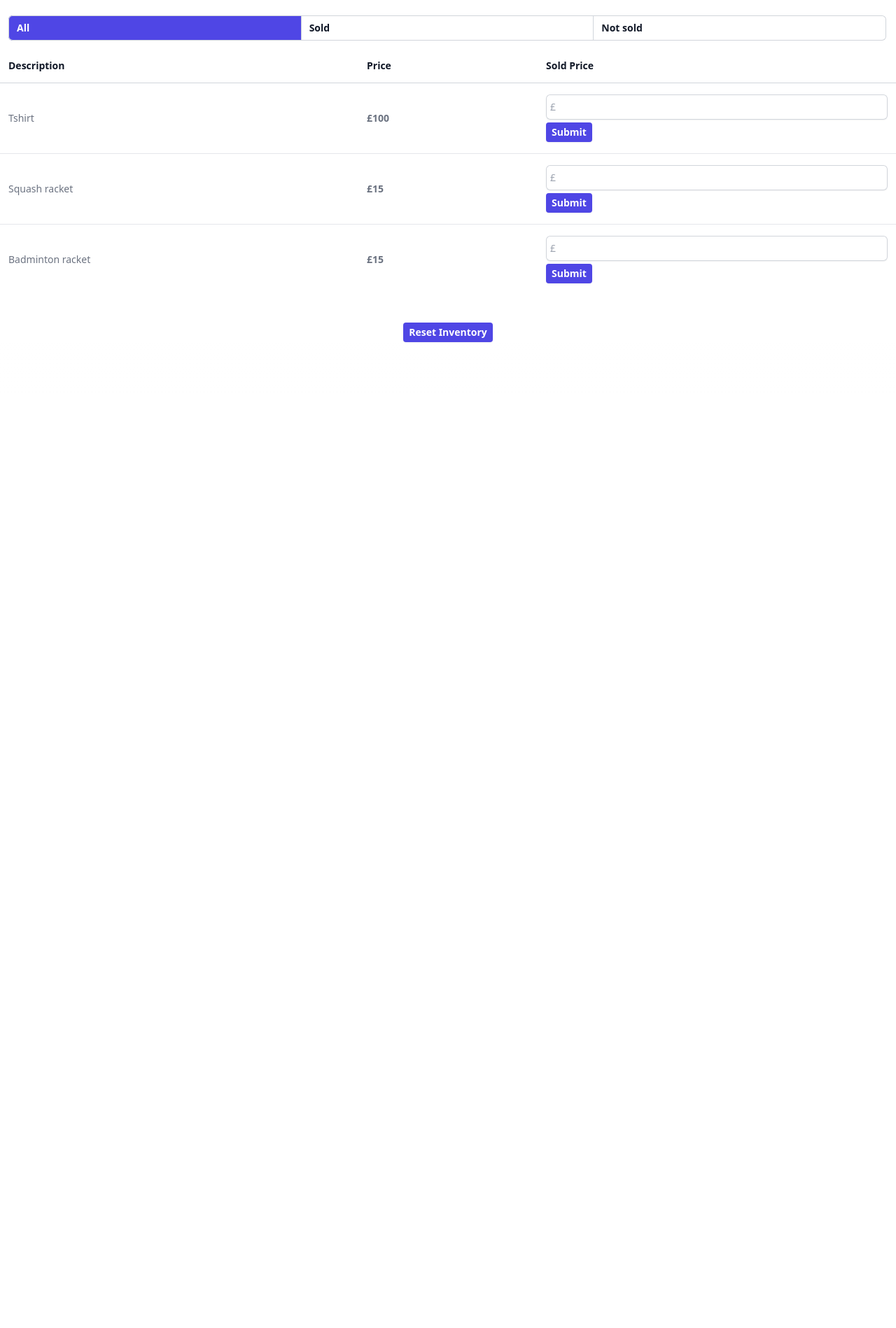
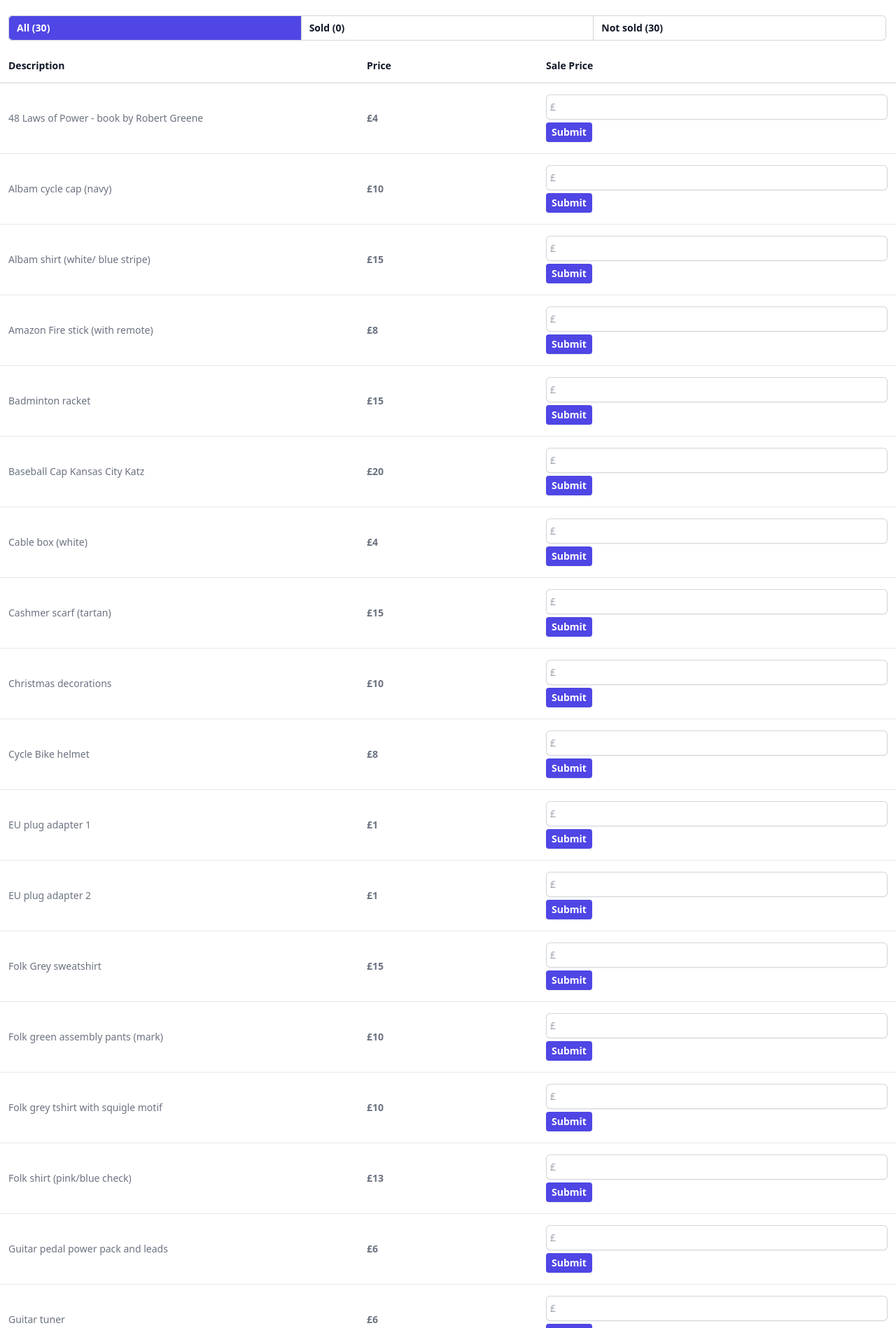
Before and after one commit to loopdream/inventory, a Next.js app: page / in a window 1280 px wide. Shown: the part 235-2133 px from the top of the page at 70% size. Before the commit the page ends 800 px from the top, so only its background shows below. Built offline with nearby package versions, Linux system fonts and the light colour scheme.

Commit message:
inventory added

```diff
--- a/src/app/inventory.ts
+++ b/src/app/inventory.ts
@@ -6,10 +6,147 @@ export type InventoryItem = {
   soldForPrice: number | null;
 };
 
+function alphabetical(a: InventoryItem, b: InventoryItem) {
+  if (a.description < b.description) {
+    return -1;
+  }
+  if (a.description > b.description) {
+    return 1;
+  }
+  return 0;
+}
+
 const inventory = [
-  { description: 'Tshirt', price: 100, soldForPrice: null },
   { description: 'Squash racket', price: 15, soldForPrice: null },
   { description: 'Badminton racket', price: 15, soldForPrice: null },
+  { description: 'Nike AIR trainers', price: 25, soldForPrice: null },
+  { description: 'Phone', price: 10, soldForPrice: null },
+  { description: 'Watercolor paper pad', price: 5, soldForPrice: null },
+  {
+    description: 'Guitar pedal power pack and leads',
+    price: 6,
+    soldForPrice: null,
+  },
+  {
+    description: 'Stussy sweatshirt (black/green stripe)',
+    price: 10,
+    soldForPrice: null,
+  },
+  {
+    description: 'YMC sweatshirt (lilac)',
+    price: 15,
+    soldForPrice: null,
+  },
+  {
+    description: 'Albam shirt (white/ blue stripe)',
+    price: 15,
+    soldForPrice: null,
+  },
+  {
+    description: 'Albam cycle cap (navy)',
+    price: 10,
+    soldForPrice: null,
+  },
+  {
+    description: 'Woolrich winter coat (navy)',
+    price: 65,
+    soldForPrice: null,
+  },
+  {
+    description: 'Looper guitar pedal',
+    price: 15,
+    soldForPrice: null,
+  },
+  {
+    description: 'Christmas decorations',
+    price: 10,
+    soldForPrice: null,
+  },
+  {
+    description: 'Guitar tuner',
+    price: 6,
+    soldForPrice: null,
+  },
+  {
+    description: 'Cashmer scarf (tartan)',
+    price: 15,
+    soldForPrice: null,
+  },
+  {
+    description: 'Baseball Cap Kansas City Katz',
+    price: 20,
+    soldForPrice: null,
+  },
+  {
+    description: '48 Laws of Power - book by Robert Greene',
+    price: 4,
+    soldForPrice: null,
+  },
+  {
+    description: 'Logs',
+    price: 15,
+    soldForPrice: null,
+  },
+  {
+    description: 'Folk shirt (pink/blue check)',
+    price: 13,
+    soldForPrice: null,
+  },
+  {
+    description: 'Universal Works white collared tshirt',
+    price: 10,
+    soldForPrice: null,
+  },
+  {
+    description: 'YMC Muti-strip tshirt',
+    price: 8,
+    soldForPrice: null,
+  },
+  {
+    description: 'Folk Grey sweatshirt',
+    price: 15,
+    soldForPrice: null,
+  },
+  {
+    description: 'Folk green assembly pants (mark)',
+    price: 10,
+    soldForPrice: null,
+  },
+  {
+    description: 'How to Bake - book by Paul Hollywood',
+    price: 4,
+    soldForPrice: null,
+  },
+  {
+    description: 'Folk grey tshirt with squigle motif',
+    price: 10,
+    soldForPrice: null,
+  },
+  {
+    description: 'Amazon Fire stick (with remote)',
+    price: 8,
+    soldForPrice: null,
+  },
+  {
+    description: 'EU plug adapter 1',
+    price: 1,
+    soldForPrice: null,
+  },
+  {
+    description: 'EU plug adapter 2',
+    price: 1,
+    soldForPrice: null,
+  },
+  {
+    description: 'Cable box (white)',
+    price: 4,
+    soldForPrice: null,
+  },
+  {
+    description: 'Cycle Bike helmet',
+    price: 8,
+    soldForPrice: null,
+  },
 ];
 
-export default inventory;
+export default inventory.sort(alphabetical);
--- a/src/app/page.tsx
+++ b/src/app/page.tsx
@@ -168,7 +168,7 @@ export default function Home() {
           onClick={() => setFilter('all')}
           disabled={filterBy === 'all'}
         >
-          All
+          All ({inventoryItems.length})
         </button>
         <button
           type="button"
@@ -180,7 +180,7 @@ export default function Home() {
           onClick={() => setFilter('sold')}
           disabled={filterBy === 'sold'}
         >
-          Sold
+          Sold ({getNumItemsSold()})
         </button>
         <button
           type="button"
@@ -192,7 +192,7 @@ export default function Home() {
           onClick={() => setFilter('notSold')}
           disabled={filterBy === 'notSold'}
         >
-          Not sold
+          Not sold ({inventoryItems.length - getNumItemsSold()})
         </button>
       </div>
       <table className="min-w-full divide-y divide-gray-300">
@@ -214,7 +214,7 @@ export default function Home() {
               scope="col"
               className="px-3 py-3.5 text-left text-sm font-semibold text-gray-900 w-2/5"
             >
-              Sold Price
+              Sale Price
             </th>
           </tr>
         </thead>
@@ -229,7 +229,7 @@ export default function Home() {
           {list.length > 0 &&
             list.map((item, index) => (
               <tr key={item.description.split('').join('-')}>
-                <td className="whitespace-nowrap px-3 py-4 text-sm text-gray-500  w-2/5">
+                <td className="whitespace-wrap px-3 py-4 text-sm text-gray-500  w-2/5">
                   {item.description}
                 </td>
                 <td className="whitespace-nowrap px-3 py-4 text-sm text-gray-500 w-1/5 font-semibold">
```
